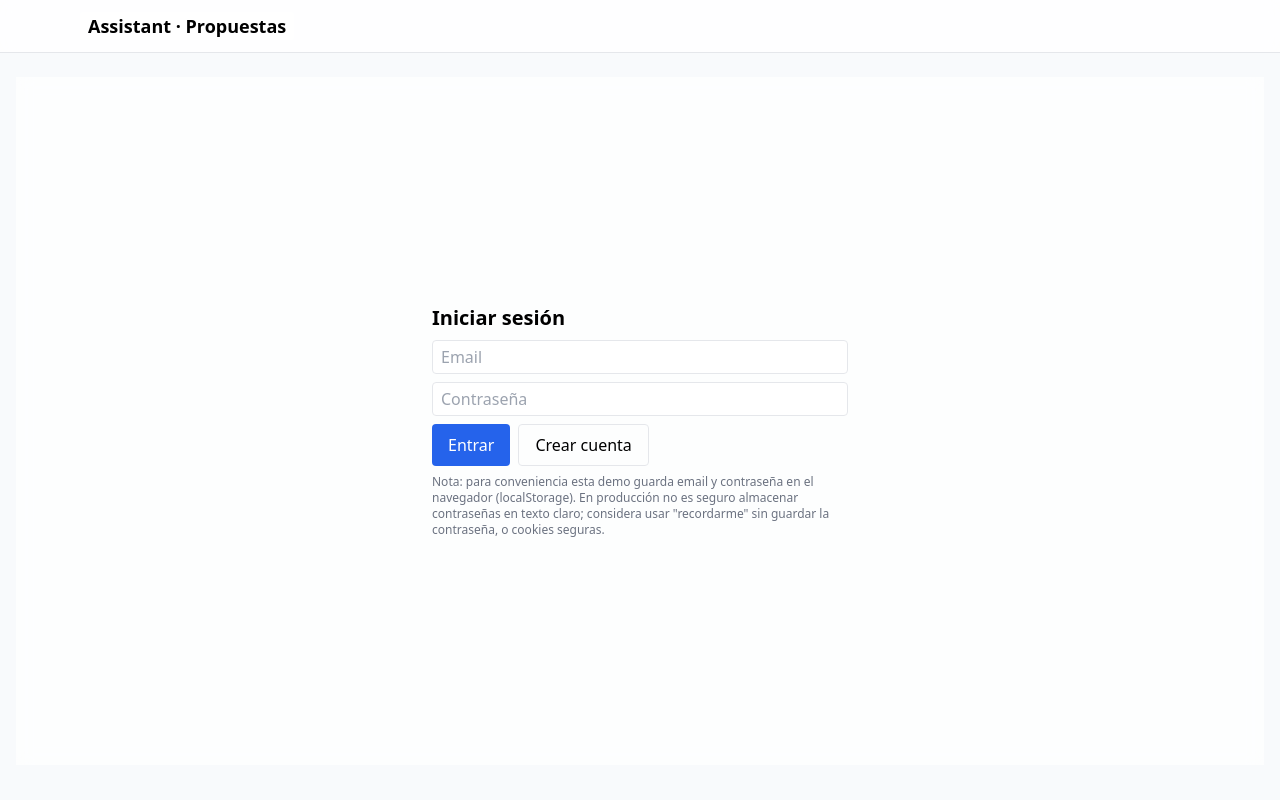
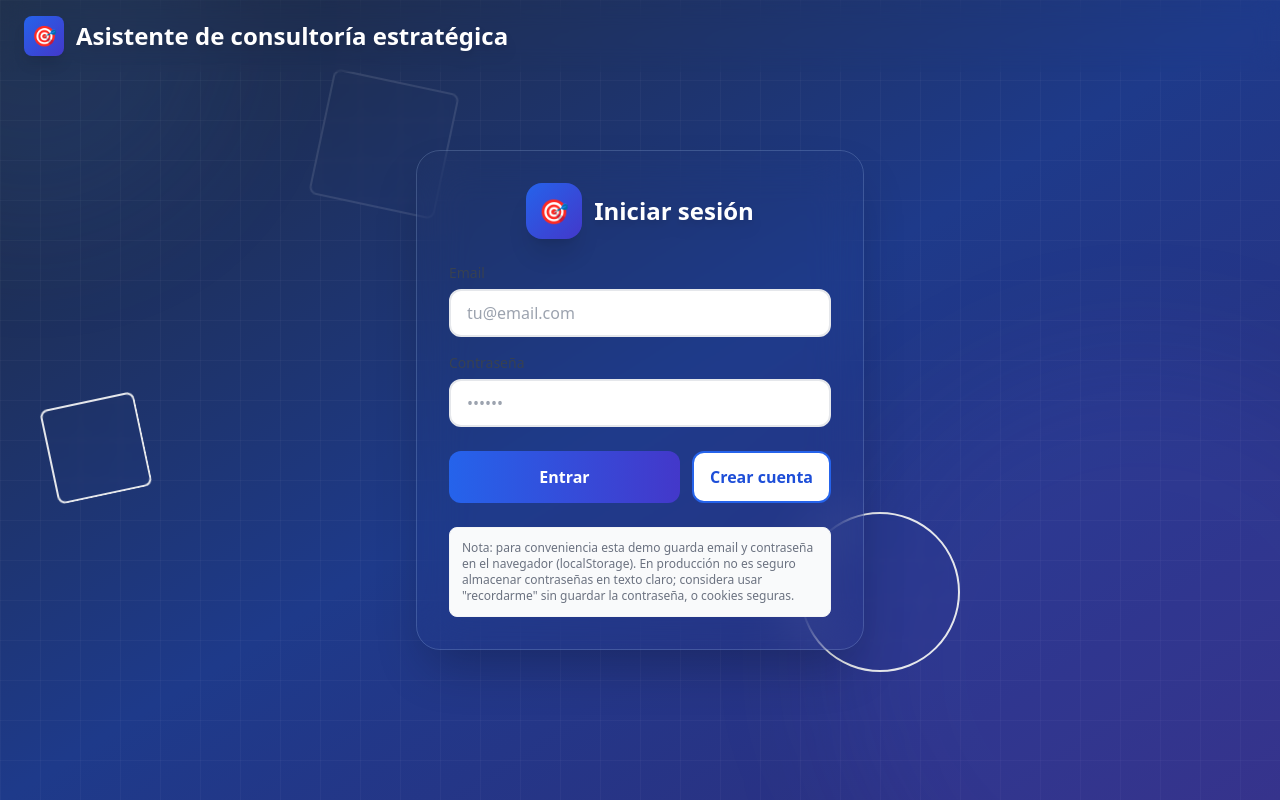
Before and after one commit to raquelcerezocarrion/TFGv3, a React (Vite) app in the folder frontend/: page / in a window 1280 px wide. Built offline with nearby package versions, Linux system fonts and the light colour scheme.

Commit message:
estilos corregidos

```diff
--- a/frontend/index.html
+++ b/frontend/index.html
@@ -5,7 +5,7 @@
     <meta name="viewport" content="width=device-width, initial-scale=1.0"/>
     <title>TFG Consultoría Assistant</title>
   </head>
-  <body class="bg-gray-50">
+  <body class="bg-slate-900 m-0 p-0 overflow-hidden">
     <div id="root"></div>
     <script type="module" src="/src/main.jsx"></script>
   </body>
--- a/frontend/src/App.jsx
+++ b/frontend/src/App.jsx
@@ -169,11 +169,31 @@ export default function App() {
   // Top navigation controls the visible section; Sidebar is only shown in Proyectos (view === 'chat')
 
   return (
-    <div className="min-h-screen bg-slate-50">
-              <header className="border-b bg-white/80 backdrop-blur sticky top-0 z-10" role="banner" aria-label="Main banner">
-                <div className="max-w-6xl mx-auto px-4 py-3 flex items-center justify-between">
-                  <div className="bg-white/80 px-2 rounded">
-                    <h1 className="text-lg font-semibold">Assistant · Propuestas</h1>
+    <div className="h-screen bg-gradient-to-br from-slate-800 via-blue-900 to-indigo-900 relative overflow-hidden">
+      {/* Patrón de cuadrícula sutil */}
+      <div className="absolute inset-0 z-0" style={{
+        backgroundImage: `
+          linear-gradient(to right, rgba(255,255,255,0.03) 1px, transparent 1px),
+          linear-gradient(to bottom, rgba(255,255,255,0.03) 1px, transparent 1px)
+        `,
+        backgroundSize: '40px 40px'
+      }}></div>
+
+      {/* Círculos decorativos sutiles */}
+      <div className="absolute -top-40 -left-40 w-96 h-96 bg-blue-500/10 rounded-full blur-3xl z-0"></div>
+      <div className="absolute -bottom-40 -right-40 w-[600px] h-[600px] bg-indigo-500/10 rounded-full blur-3xl z-0"></div>
+      <div className="absolute top-1/3 -right-20 w-80 h-80 bg-slate-400/8 rounded-full blur-2xl z-0"></div>
+
+      <div className="relative z-10">
+              <header className="bg-transparent backdrop-blur-md sticky top-0 z-20" role="banner" aria-label="Main banner">
+                <div className="px-6 py-4 flex items-center justify-between">
+                  <div className="flex items-center gap-3">
+                    <div className="w-10 h-10 bg-gradient-to-br from-blue-600 to-indigo-700 rounded-lg flex items-center justify-center text-white text-xl shadow-lg">
+                      🎯
+                    </div>
+                    <h1 className="text-2xl font-bold text-white drop-shadow-lg">
+                      Asistente de consultoría estratégica
+                    </h1>
                   </div>
                 {token && (
             <TopNav
@@ -189,16 +209,15 @@ export default function App() {
         </div>
       </header>
 
-      <main className="w-full px-4 py-6 h-[calc(100vh-64px)]" role="main" aria-label="Main content">
-        <div className="bg-white/70 backdrop-blur shadow-none rounded-none p-4 flex h-full w-full border-0">
+      <main className="w-full h-[calc(100vh-64px)] overflow-hidden p-4" role="main" aria-label="Main content">
+        <div className="bg-transparent flex h-full w-full">
           {!token ? (
-            <div className="w-full grid place-items-center">
-              <div className="w-full max-w-md"><Auth onLogin={onLogin} /></div>
-            </div>
+            <Auth onLogin={onLogin} />
           ) : (
+            <div className="bg-white/95 backdrop-blur-xl shadow-2xl rounded-2xl flex h-full w-full border border-white/30 overflow-hidden">
             <>
               {view === 'chat' && (
-              <div className="w-80 flex-shrink-0 mr-4">
+              <div className="w-80 flex-shrink-0 mr-4 p-4">
                 <Sidebar
                   chats={chats}
                   onSelect={onSelectChat}
@@ -210,7 +229,7 @@ export default function App() {
               </div>
               )}
 
-              <div className="flex-1">
+              <div className="flex-1 overflow-hidden p-4">
                 {view === 'profile' ? (
                   <Profile token={token} onOpenChat={(c) => { onSelectChat(c) }} logout={logout} />
                 ) : view === 'employees' ? (
@@ -231,9 +250,11 @@ export default function App() {
                 )}
               </div>
             </>
+            </div>
           )}
         </div>
       </main>
+      </div>
     </div>
   )
 }
--- a/frontend/src/components/Auth.jsx
+++ b/frontend/src/components/Auth.jsx
@@ -100,22 +100,116 @@ export default function Auth({ onLogin }){
   }
 
   return (
-    <div className="p-4">
-      <h2 className="text-xl font-bold mb-2">{mode === 'login' ? 'Iniciar sesión' : 'Registro'}</h2>
-      {error && <div className="text-red-600 mb-2">{error}</div>}
-      {info && <div className="text-green-600 mb-2">{info}</div>}
-      {mode === 'register' && (
-        <input className="w-full border rounded px-2 py-1 mb-2" placeholder="Nombre completo" value={name} onChange={e=>setName(e.target.value)} />
-      )}
-      <input className="w-full border rounded px-2 py-1 mb-2" placeholder="Email" value={email} onChange={(e)=>{ setEmail(e.target.value); setError(null); setInfo(null) }} />
-      <input type="password" className="w-full border rounded px-2 py-1 mb-2" placeholder="Contraseña" value={password} onChange={(e)=>{ setPassword(e.target.value); setError(null); setInfo(null) }} />
-      <div className="flex gap-2">
-        <button className="px-4 py-2 bg-blue-600 text-white rounded" onClick={submit} disabled={loading}>{loading ? 'Enviando…' : (mode === 'login' ? 'Entrar' : 'Registrar')}</button>
-        <button className="px-4 py-2 border rounded" onClick={()=>{ setMode(mode==='login'?'register':'login'); setError(null); setInfo(null) }}>{mode==='login'?'Crear cuenta':'Tengo cuenta'}</button>
-      </div>
+    <div className="fixed inset-0 flex items-center justify-center overflow-hidden">
+      {/* Fondo base con gradiente corporativo */}
+      <div className="absolute inset-0 bg-gradient-to-br from-slate-800 via-blue-900 to-indigo-900"></div>
 
-      <div className="text-xs text-gray-500 mt-2">
-        Nota: para conveniencia esta demo guarda email y contraseña en el navegador (localStorage). En producción no es seguro almacenar contraseñas en texto claro; considera usar "recordarme" sin guardar la contraseña, o cookies seguras.
+      {/* Patrón de cuadrícula sutil */}
+      <div className="absolute inset-0" style={{
+        backgroundImage: `
+          linear-gradient(to right, rgba(255,255,255,0.03) 1px, transparent 1px),
+          linear-gradient(to bottom, rgba(255,255,255,0.03) 1px, transparent 1px)
+        `,
+        backgroundSize: '40px 40px'
+      }}></div>
+
+      {/* Círculos decorativos sutiles */}
+      <div className="absolute -top-40 -left-40 w-96 h-96 bg-blue-500/10 rounded-full blur-3xl"></div>
+      <div className="absolute -bottom-40 -right-40 w-[600px] h-[600px] bg-indigo-500/10 rounded-full blur-3xl"></div>
+      <div className="absolute top-1/3 -right-20 w-80 h-80 bg-slate-400/8 rounded-full blur-2xl"></div>
+      <div className="absolute bottom-1/4 -left-20 w-72 h-72 bg-blue-400/8 rounded-full blur-2xl"></div>
+
+      {/* Formas geométricas decorativas sutiles */}
+      <div className="absolute top-20 left-1/4 w-32 h-32 border-2 border-white/10 rounded-lg rotate-12 backdrop-blur-sm"></div>
+      <div className="absolute bottom-32 right-1/4 w-40 h-40 border-2 border-white/8 rounded-full backdrop-blur-sm"></div>
+      <div className="absolute top-1/2 left-12 w-24 h-24 border-2 border-white/8 rounded-lg -rotate-12 backdrop-blur-sm"></div>
+
+      <div className="w-full max-w-md relative z-10">
+        <div className="bg-white/97 backdrop-blur-xl rounded-3xl shadow-2xl p-8 border border-blue-200/20">
+          {/* Logo y título */}
+          <div className="flex items-center justify-center mb-6">
+            <div className="w-14 h-14 bg-gradient-to-br from-blue-600 to-indigo-700 rounded-2xl flex items-center justify-center text-white text-2xl shadow-xl mr-3">
+              🎯
+            </div>
+            <div>
+              <h2 className="text-2xl font-bold text-white drop-shadow-lg">
+                {mode === 'login' ? 'Iniciar sesión' : 'Registro'}
+              </h2>
+            </div>
+          </div>
+
+          {/* Mensajes de error/info */}
+          {error && (
+            <div className="bg-red-50 border border-red-200 rounded-xl p-3 mb-4 flex items-start gap-2">
+              <span className="text-red-600 text-lg">⚠️</span>
+              <div className="text-red-700 text-sm flex-1">{error}</div>
+            </div>
+          )}
+          {info && (
+            <div className="bg-green-50 border border-green-200 rounded-xl p-3 mb-4 flex items-start gap-2">
+              <span className="text-green-600 text-lg">✓</span>
+              <div className="text-green-700 text-sm flex-1">{info}</div>
+            </div>
+          )}
+
+          {/* Formulario */}
+          <div className="space-y-4">
+            {mode === 'register' && (
+              <div>
+                <label className="block text-sm font-medium text-gray-700 mb-1.5">Nombre completo</label>
+                <input
+                  className="w-full border-2 border-gray-200 rounded-xl px-4 py-2.5 focus:border-blue-500 focus:outline-none transition"
+                  placeholder="Tu nombre"
+                  value={name}
+                  onChange={e=>setName(e.target.value)}
+                />
+              </div>
+            )}
+
+            <div>
+              <label className="block text-sm font-medium text-gray-700 mb-1.5">Email</label>
+              <input
+                className="w-full border-2 border-gray-200 rounded-xl px-4 py-2.5 focus:border-blue-600 focus:ring-2 focus:ring-blue-100 focus:outline-none transition"
+                placeholder="tu@email.com"
+                value={email}
+                onChange={(e)=>{ setEmail(e.target.value); setError(null); setInfo(null) }}
+              />
+            </div>
+
+            <div>
+              <label className="block text-sm font-medium text-gray-700 mb-1.5">Contraseña</label>
+              <input
+                type="password"
+                className="w-full border-2 border-gray-200 rounded-xl px-4 py-2.5 focus:border-blue-600 focus:ring-2 focus:ring-blue-100 focus:outline-none transition"
+                placeholder="••••••"
+                value={password}
+                onChange={(e)=>{ setPassword(e.target.value); setError(null); setInfo(null) }}
+              />
+            </div>
+          </div>
+
+          {/* Botones */}
+          <div className="flex gap-3 mt-6">
+            <button
+              className="flex-1 px-4 py-3 bg-gradient-to-r from-blue-600 to-indigo-700 text-white rounded-xl font-semibold hover:shadow-xl hover:from-blue-700 hover:to-indigo-800 transition-all disabled:opacity-50 disabled:cursor-not-allowed"
+              onClick={submit}
+              disabled={loading}
+            >
+              {loading ? '⏳ Enviando…' : (mode === 'login' ? 'Entrar' : 'Registrar')}
+            </button>
+            <button
+              className="px-4 py-3 bg-white border-2 border-blue-600 text-blue-700 rounded-xl font-semibold hover:bg-blue-50 transition"
+              onClick={()=>{ setMode(mode==='login'?'register':'login'); setError(null); setInfo(null) }}
+            >
+              {mode==='login'?'Crear cuenta':'Tengo cuenta'}
+            </button>
+          </div>
+
+          {/* Nota de seguridad */}
+          <div className="mt-6 text-xs text-gray-500 bg-gray-50 rounded-lg p-3 border border-gray-100">
+            <span className="font-medium">Nota:</span> para conveniencia esta demo guarda email y contraseña en el navegador (localStorage). En producción no es seguro almacenar contraseñas en texto claro; considera usar "recordarme" sin guardar la contraseña, o cookies seguras.
+          </div>
+        </div>
       </div>
     </div>
   )
--- a/frontend/src/components/Chat.jsx
+++ b/frontend/src/components/Chat.jsx
@@ -614,7 +614,10 @@ export default function Chat({ token, loadedMessages = null, selectedChatId = nu
     <div className="h-full flex flex-col gap-2 min-w-0 min-h-0 box-border text-[13px] relative overflow-hidden">
       {/* acciones superiores */}
       <div className="flex items-center justify-between">
-        <div className="text-sm text-gray-500">Consejo: escribe <code className="px-1 py-[1px] rounded bg-gray-100 border">/propuesta: requisitos del cliente</code></div>
+        <div className="text-sm text-gray-600 flex items-center gap-2 bg-blue-50 px-4 py-2 rounded-lg border border-blue-100">
+          <span className="text-lg">💡</span>
+          <span className="font-medium">Le recomendamos que vea los tres pasos de la guía inicial</span>
+        </div>
         {(onSaveCurrentChat || onSaveExistingChat) && (
           <div className="relative">
             <button className="px-3 py-2 border rounded-xl hover:bg-gray-50" onClick={() => setShowSaveDialog(true)}>
--- a/frontend/src/components/Employees.jsx
+++ b/frontend/src/components/Employees.jsx
@@ -133,7 +133,8 @@ export default function Employees({ token }) {
   }, [q, list])
 
   return (
-    <div className="p-4 md:p-6">
+    <div className="h-full flex flex-col overflow-hidden">
+      <div className="flex-1 overflow-y-auto p-4 md:p-6">
       <div className="rounded-3xl bg-white/70 backdrop-blur border shadow-xl p-5 space-y-6">
         {/* Cabecera */}
         <div className="flex items-center justify-between">
@@ -250,6 +251,7 @@ export default function Employees({ token }) {
           )}
         </div>
       </div>
+      </div>
     </div>
   )
 }
--- a/frontend/src/components/TopNav.jsx
+++ b/frontend/src/components/TopNav.jsx
@@ -11,7 +11,7 @@ export default function TopNav({
 }) {
   const item = (key, label, onClick) => (
     <button
-      className={`px-3 py-2 rounded-xl border transition ${current === key ? 'bg-gray-900 text-white border-gray-900' : 'hover:bg-gray-50'}`}
+      className={`px-3 py-2 rounded-xl border-2 transition font-medium ${current === key ? 'bg-white text-blue-700 border-white shadow-md' : 'bg-white/10 text-white border-white/20 hover:bg-white/20'}`}
       onClick={() => {
         console.debug(`[TopNav] click ${label}`)
         try { onClick && onClick() } catch(e) { console.error('[TopNav] onClick error', e) }
@@ -29,7 +29,7 @@ export default function TopNav({
       {item('employees', 'Empleados', onGoEmployees)}
       {item('profile', 'Perfil', onGoProfile)}
       {onLogout && (
-        <button className="ml-2 text-sm text-gray-600 hover:text-gray-800" onClick={onLogout}>Cerrar sesión</button>
+        <button className="ml-2 text-sm text-white font-medium hover:text-white/80 transition" onClick={onLogout}>Cerrar sesión</button>
       )}
     </nav>
   )
```
Also changed, not shown: frontend/src/components/Profile.jsx (+82 -23 lines), 2 other files (tests, documents, lock files or other folders).
